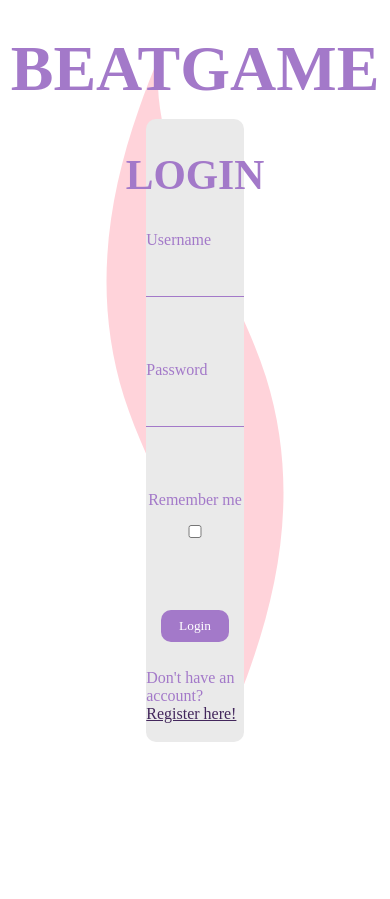
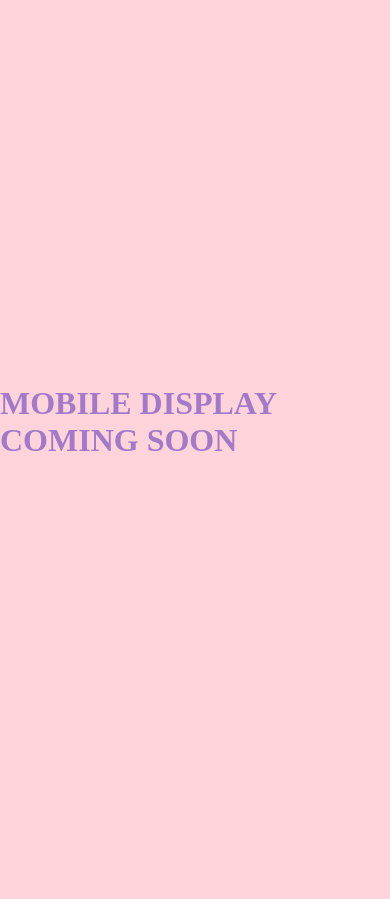
Before and after one commit to Sora5555/rhytm-beat-detection-game, a PHP site: page /router/router.php?action=login in a window 390 px wide. After the commit the page ends 451 px from the top, so only its background shows below. Run offline with PHP 8.4, Linux system fonts and the light colour scheme; some web fonts are replaced.

Commit message:
Added mobile display message

```diff
--- a/app/controllers/authController.php
+++ b/app/controllers/authController.php
@@ -15,13 +15,7 @@ class AuthController{
     public function loginView(){
         if(isset($_SESSION["id"])){
             header("Location: ../router/router.php");
-         }else if (isset($_COOKIE["username"])){
-            $userOne = $this->userRepo->getOneUser($_COOKIE["username"]);
-            $_SESSION["id"] = $userOne->id;
-            $_SESSION["username"] = $userOne->username;
-            header("Location: ../router/router.php");
-
-         } else {
+         }else {
              require "../views/auth/login.php";
          }
     }
@@ -36,6 +30,9 @@ class AuthController{
     public function login(){
             try {
                 $userOne = $this->userRepo->getOneUser($_POST["username"]);
+                if($_COOKIE["username"]){
+                    $userOne = $this->userRepo->getOneUser($_COOKIE["username"]);
+                }
 
 
                 if(password_verify($_POST["password"], $userOne->password)){
--- a/static/app.css
+++ b/static/app.css
@@ -23,7 +23,7 @@ a, button{
 }
 .card-auth{
     background: #EAEAEA;
-    width: 25%;
+    width: 30%;
     border-radius: 10px;
 
 }
@@ -120,13 +120,13 @@ main {
     display: flex;
     flex-direction: row;
     gap: 1rem;
-    width: 20%;
+    width: 30%;
 }
 .dashboard-upload > h1 {
     text-align: center;
 }
 .dashboard-upload > form > .buttonSubmit {
-    width: 40%;
+    width: 30%;
 }
 input[type="file"] {
   display: none;
@@ -261,3 +261,18 @@ input[type="file"] {
 .leaderboard-header{
     margin-block: 2rem;
 }
+.mobile-message {
+    display: none;
+}
+@media only screen and (max-width: 600px){
+    .auth-container{
+        display: none;
+    }
+    .mobile-message{
+        display: flex;
+        height: 100vh;
+        width: 100%;
+        justify-content: center;
+        align-items: center;
+    }
+}
--- a/views/auth/login.php
+++ b/views/auth/login.php
@@ -2,29 +2,41 @@
 <html lang="en">
 <?php include("../views/includes/header.php"); ?>
 <body class="auth-body">
+    <div class="mobile-message">
+        <h1>MOBILE DISPLAY COMING SOON</h1>
+    </div>
     <div class="auth-container">
          <img src="../static/wave 1.svg" alt="" class="wave-decoration-left">
         <img src="../static/wave 1.svg" alt="" class="wave-decoration-right">
         <h1 class="game-title">BEATGAME</h1>
         <div class="card-auth">
-            <h1 class="login-title">LOGIN</h1>
+
+            <div class="login-form">
+                <h1 class="login-title" style="text-align: center;"><?php echo  isset($_COOKIE["username"]) ? "WELCOME BACK, ".$_COOKIE["username"] : "LOGIN"?></h1>
                 <form action="../router/router.php?action=auth" method="post">
                     <input type="hidden" name="route" value="auth">
+                    <?php if(!isset($_COOKIE["username"])) { ?>
                     <div class="input-group">
                         <label for="username">Username</label>
                         <input type="text" name="username" id="username">
                     </div>
+                <?php } ?>
                     <div class="input-group">
                         <label for="password">Password</label>
                         <input type="password" name="password" id="password">
                     </div>
+                    <?php if(!isset($_COOKIE["username"])) { ?>
                     <div class="input-group">
                         <label for="remember">Remember me</label>
                         <input type="checkbox" name="remember" id="remember">
                     </div>
-                <button type="submit" class="buttonSubmit">Login</button>
+                       <?php } ?>
+                    <button type="submit" class="buttonSubmit" <?php echo  isset($_COOKIE["username"]) ? "style='margin-block: 2rem;'" : ""?>>Login</button>
                 </form>
+                <?php if(!isset($_COOKIE["username"])) { ?>
                 <p class="login-link">Don't have an account?     <a class="login-href" href="../router/router.php?action=register">Register here!</a></p>
+                    <?php } ?>
+            </div>
         </div>
     </div>
 </body>
```
Lines whose indentation alone changed are shown as unchanged.
